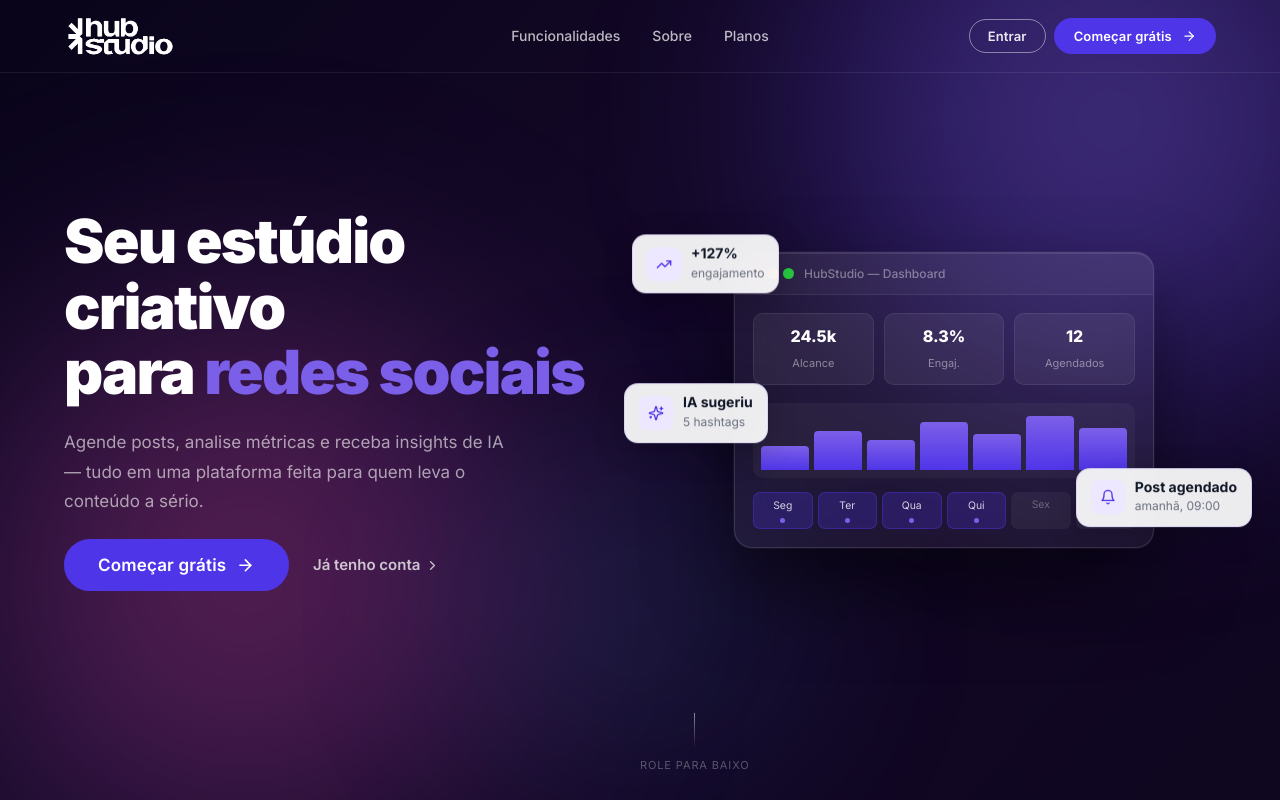
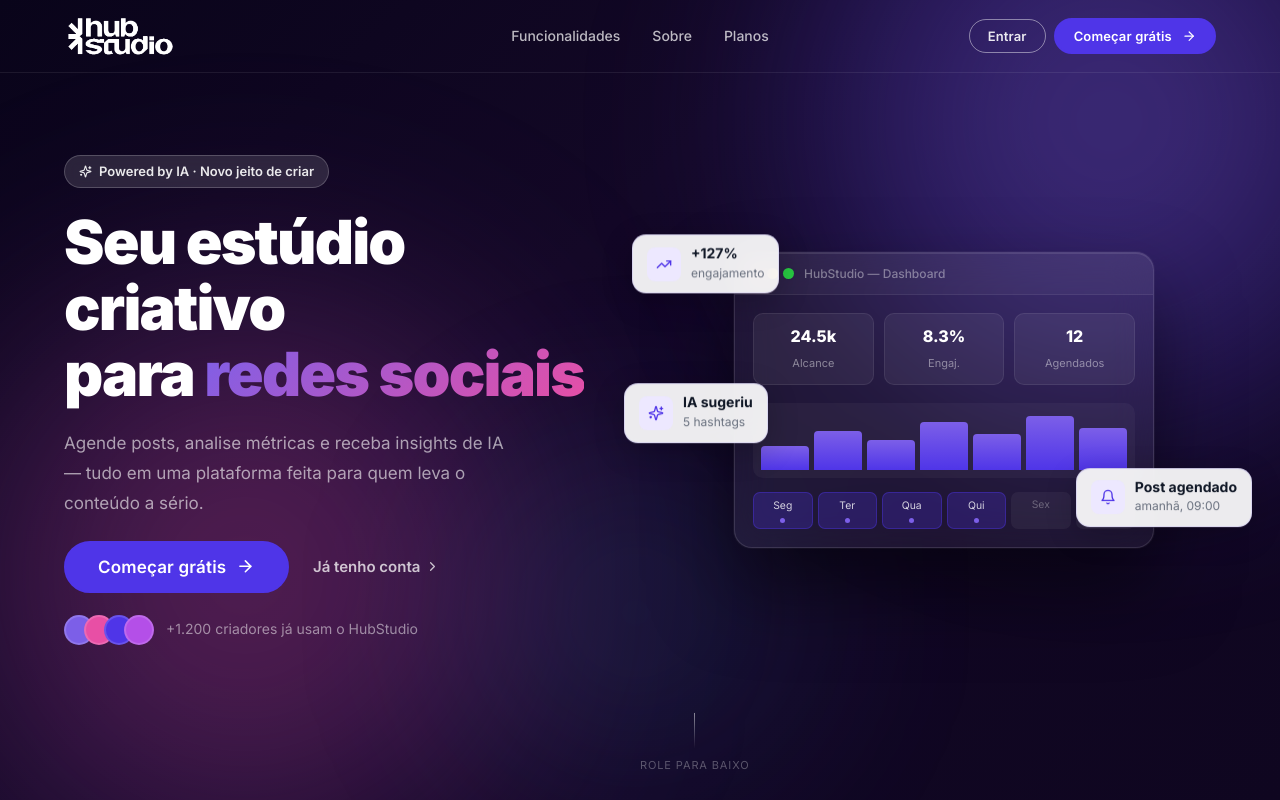
Before and after one commit to brenosemfreio/tcc, a React (Vite) app: page / in a window 1280 px wide. Shown: the top 800 px of the page. Built offline with nearby package versions, Linux system fonts and the light colour scheme.

Commit message:
chore: auto sync [Claude]

```diff
--- a/src/pages/Landing/Landing.css
+++ b/src/pages/Landing/Landing.css
@@ -48,10 +48,6 @@
 }
 
 /* ── Utilitários ─────────────────────────────────────────── */
-.l-accent-text {
-  color: #7C5FE8;
-}
-
 .l-gradient-text {
   background: linear-gradient(135deg, #7C5FE8 0%, #E84FA5 100%);
   -webkit-background-clip: text;
--- a/src/pages/Landing/Landing.jsx
+++ b/src/pages/Landing/Landing.jsx
@@ -156,9 +156,13 @@ export default function Landing() {
             animate="visible"
             variants={{ visible: { transition: { staggerChildren: 0.09 } } }}
           >
+            <motion.span variants={fadeUp} className="l-badge l-badge--glass">
+              <LuSparkles /> Powered by IA · Novo jeito de criar
+            </motion.span>
+
             <motion.h1 variants={fadeUp} className="l-hero__title">
               Seu estúdio criativo<br />
-              para <span className="l-accent-text">redes sociais</span>
+              para <span className="l-gradient-text">redes sociais</span>
             </motion.h1>
 
             <motion.p variants={fadeUp} className="l-hero__sub">
@@ -178,6 +182,15 @@ export default function Landing() {
               <Link to="/entrar" className="l-hero__link">
                 Já tenho conta <LuChevronRight />
               </Link>
+            </motion.div>
+
+            <motion.div variants={fadeUp} className="l-hero__proof">
+              <div className="l-avatars">
+                {['#7C5FE8', '#E84FA5', '#4F35E8', '#B44FE8'].map((c, i) => (
+                  <span key={i} className="l-avatar" style={{ background: c, marginLeft: i ? -10 : 0 }} />
+                ))}
+              </div>
+              <span>+1.200 criadores já usam o HubStudio</span>
             </motion.div>
           </motion.div>
 
```
